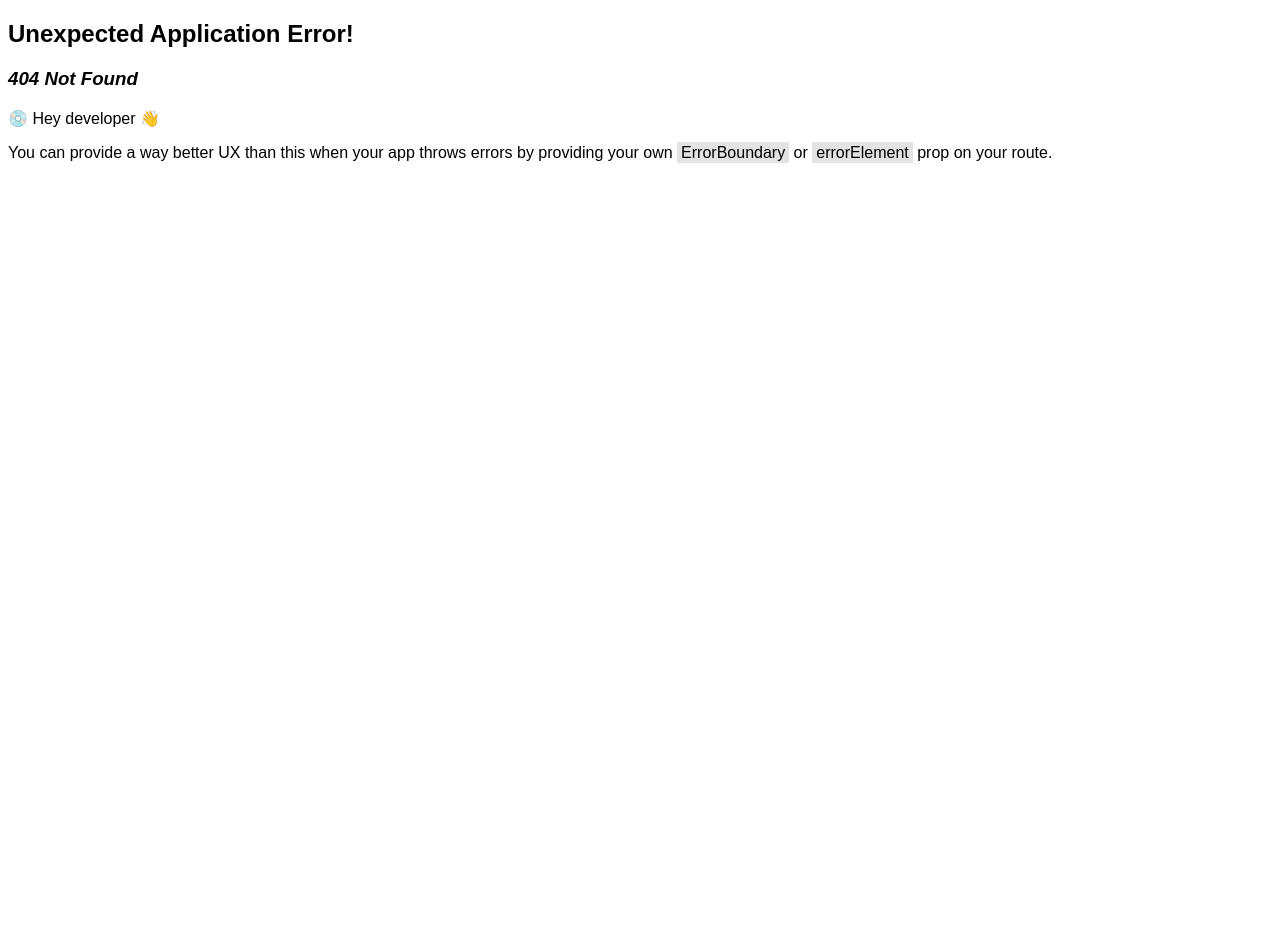
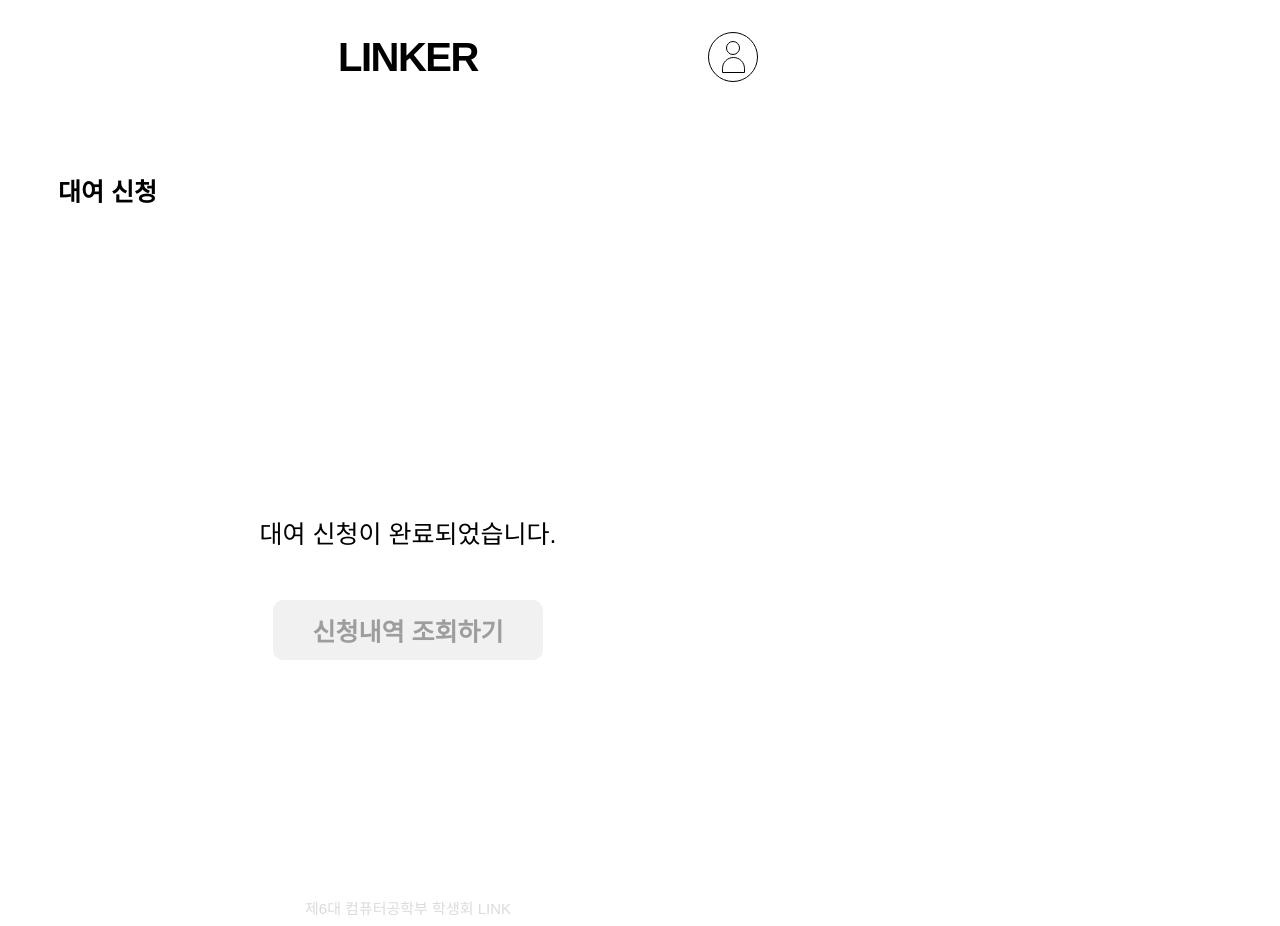
Before and after one commit to KU-CSE-LINK/Linker-Frontend, a React (Vite) app: page /rental/comlete in a window 1280 px wide. Before the commit this address had no page. Before the commit the page ends 800 px from the top, so only its background shows below. Built offline with nearby package versions, Linux system fonts and the light colour scheme; a web font is replaced by a local one.

Commit message:
[Design] 대여신청 완료 페이지 UI

```diff
--- /dev/null
+++ b/src/pages/rental/rentalComplete/RentalComplete.jsx
@@ -0,0 +1,19 @@
+import Header from '../../../components/header/Header';
+import { Container, TitleText, SubContainer, SubTitleText, CheckBtn } from './RentalComplete.styles';
+import Footer from '../../../components/footer/footer';
+
+const RentalComplete = () => {
+  return (
+    <Container>
+      <Header />
+      <TitleText>대여 신청</TitleText>
+      <SubContainer>
+        <SubTitleText>대여 신청이 완료되었습니다.</SubTitleText>
+        <CheckBtn>신청내역 조회하기</CheckBtn>
+      </SubContainer>
+      <Footer />
+    </Container>
+  );
+};
+
+export default RentalComplete;
--- /dev/null
+++ b/src/pages/rental/rentalComplete/RentalComplete.styles.jsx
@@ -0,0 +1,46 @@
+import styled from 'styled-components';
+
+export const Container = styled.div`
+  display: flex;
+  flex-direction: column;
+  width: 800px;
+  padding: 0 50px;
+  gap: 65px;
+  box-sizing: border-box;
+`;
+
+export const TitleText = styled.span`
+  font-size: 25px;
+  font-weight: 700;
+`;
+
+export const SubContainer = styled.div`
+  display: flex;
+  gap: 40px;
+  flex-direction: column;
+  justify-content: center;
+  align-items: center;
+  gap: 50px;
+  margin-bottom: 172px;
+`;
+
+export const SubTitleText = styled.span`
+  font-size: 25px;
+  font-weight: 500;
+  margin-top: 241px;
+`;
+
+export const CheckBtn = styled.div`
+  display: inline-flex;
+  color: #9d9d9d;
+  font-weight: 600;
+  font-size: 25px;
+  width: 270px;
+  height: 60px;
+  justify-content: center;
+  align-items: center;
+  flex-shrink: 0;
+  border-radius: 10px;
+  background-color: #f1f1f1;
+  cursor: pointer;
+`;
--- a/src/router/Router.jsx
+++ b/src/router/Router.jsx
@@ -1,6 +1,7 @@
 import { createBrowserRouter, RouterProvider } from 'react-router-dom';
 import Main from '../pages/Main';
 import Rental from '../pages/rental/Rental';
+import RentalComplete from '../pages/rental/rentalComplete/RentalComplete';
 const Router = () => {
   const router = createBrowserRouter([
     {
@@ -11,6 +12,10 @@ const Router = () => {
       path: '/rental',
       element: <Rental />,
     },
+    {
+      path: '/rental/comlete',
+      element: <RentalComplete />,
+    },
   ]);
 
   return <RouterProvider router={router} />;
```
